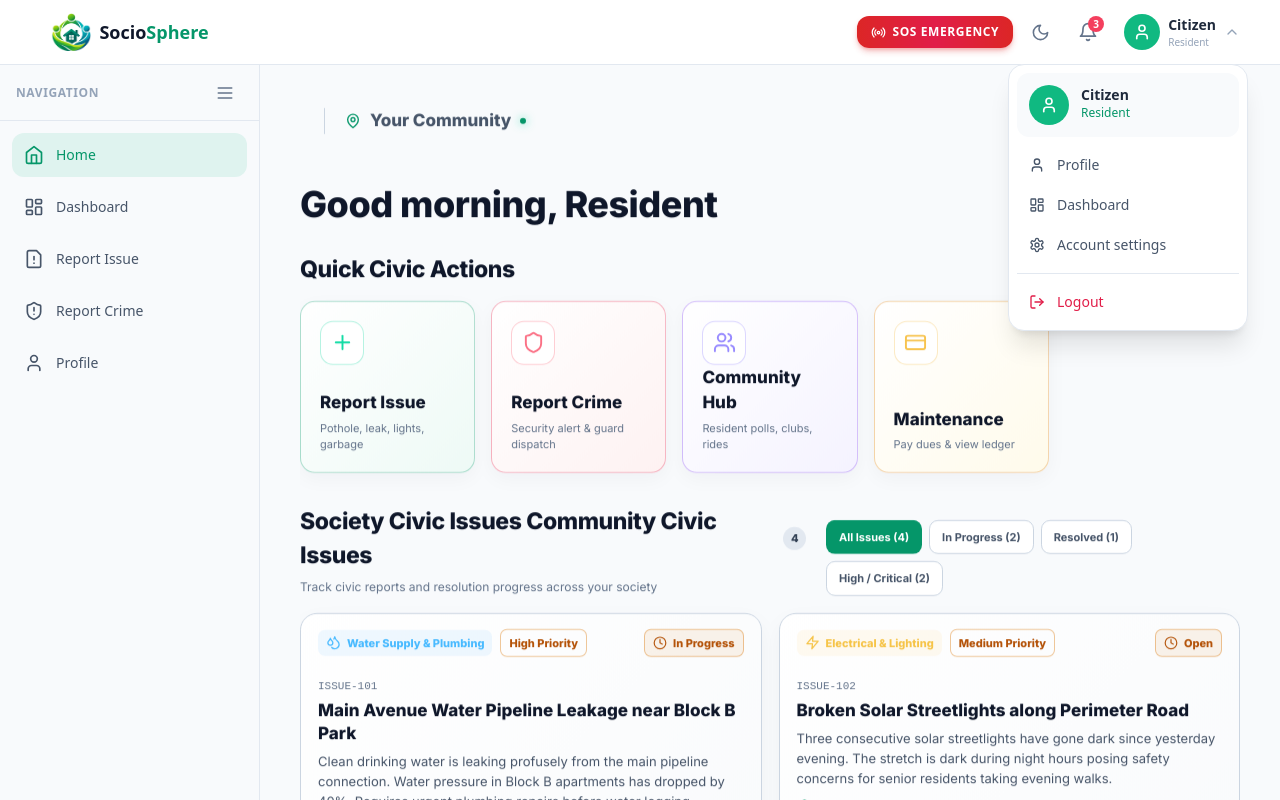
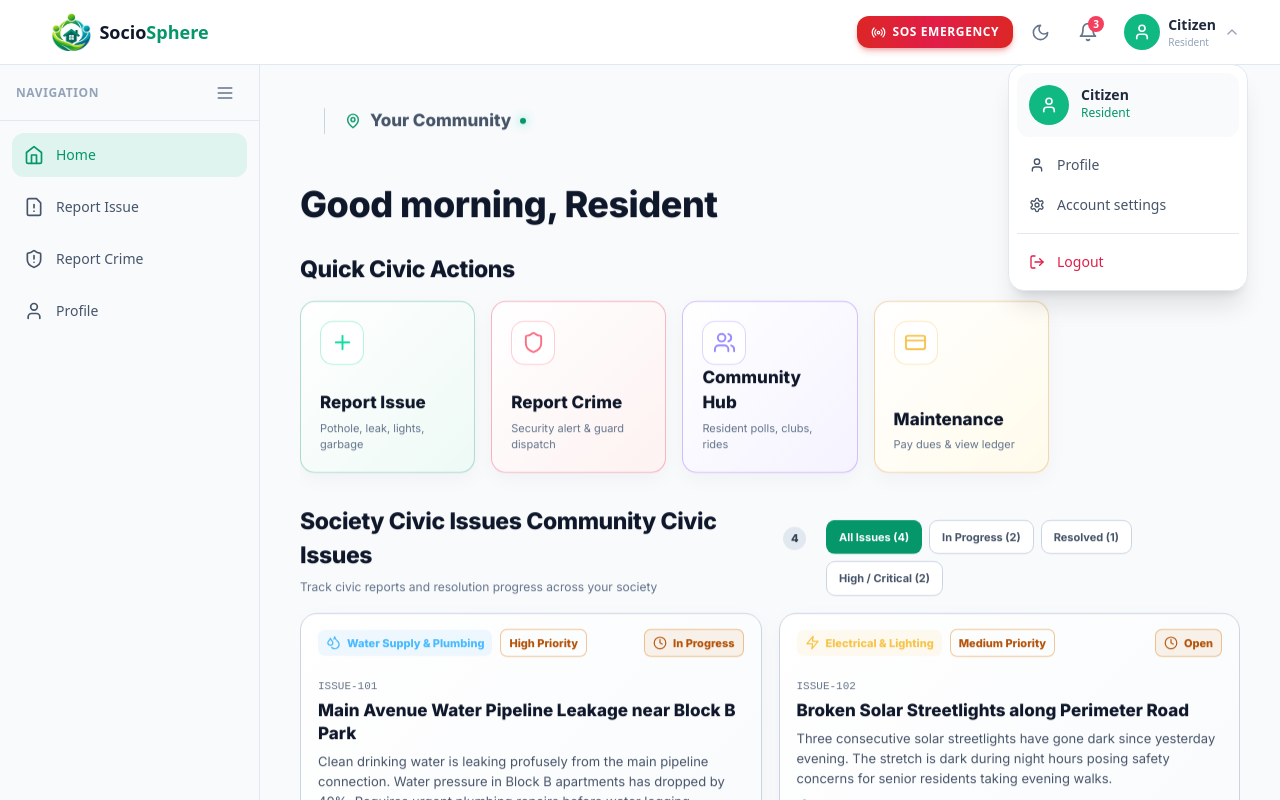
Before and after one commit to FEE-G9/project-socio, a React (Vite) app in the folder sociosphere/: page /citizen/home in a window 1280 px wide. Both pictures are taken after a click on the button "Open profile menu". Shown: the top 800 px of the page. Built offline with nearby package versions, Linux system fonts and the light colour scheme.

Commit message:
temporarily removed dashboard

```diff
--- a/sociosphere/src/App.jsx
+++ b/sociosphere/src/App.jsx
@@ -16,7 +16,7 @@ import ReportCrime from "./pages/citizen/ReportCrime";
 import Home from "./pages/citizen/Home";
 import Profile from "./pages/citizen/Profile";
 import Settings from "./pages/citizen/Settings";
-import Dashboard from "./pages/citizen/Dashboard";
+// import Dashboard from "./pages/citizen/Dashboard";
 import Announcements from "./pages/citizen/Announcements";
 import Maintenance from "./pages/citizen/Maintenance";
 
@@ -52,7 +52,7 @@ function App() {
           <Route index element={<Navigate to="home" replace />} />
           <Route path="home" element={<Home />} />
           <Route path="login" element={<Navigate to="/login" replace />} />
-          <Route path="dashboard" element={<Dashboard />} />
+          {/* <Route path="dashboard" element={<Dashboard />} /> */}
           <Route path="report" element={<Report />} />
           <Route path="report-crime" element={<ReportCrime />} />
           <Route path="profile" element={<Profile />} />
--- a/sociosphere/src/components/layout/CitizenLayout.jsx
+++ b/sociosphere/src/components/layout/CitizenLayout.jsx
@@ -2,7 +2,6 @@ import React, { useEffect, useState } from "react";
 import { Outlet, useLocation, useNavigate } from "react-router-dom";
 import {
   Home,
-  LayoutDashboard,
   FileWarning,
   ShieldAlert,
   User,
@@ -42,11 +41,11 @@ const CitizenLayout = () => {
       href: "/citizen/home",
       icon: Home,
     },
-    {
-      label: "Dashboard",
-      href: "/citizen/dashboard",
-      icon: LayoutDashboard,
-    },
+    // {
+    //   label: "Dashboard",
+    //   href: "/citizen/dashboard",
+    //   icon: LayoutDashboard,
+    // },
     {
       label: "Report Issue",
       href: "/citizen/report",
--- a/sociosphere/src/components/layout/Navbar.jsx
+++ b/sociosphere/src/components/layout/Navbar.jsx
@@ -289,18 +289,16 @@ const Navbar = ({
                   Profile
                 </button>
 
-                {/* DASHBOARD */}
+                {/* Citizen Dashboard is currently disabled. */}
+                {location.pathname.startsWith('/authority') && (
                   <button
-                  onClick={() =>
-                    handleProfileNavigation(
-                      location.pathname.startsWith('/authority') ? '/authority/dashboard' : '/citizen/dashboard'
-                    )
-                  }
+                    onClick={() => handleProfileNavigation("/authority/home")}
                     className="flex w-full items-center gap-3 rounded-xl px-3 py-2.5 text-left text-sm text-slate-600 transition-all duration-200 hover:bg-slate-100 hover:text-slate-900 dark:text-slate-300 dark:hover:bg-slate-800 dark:hover:text-white"
                   >
                     <LayoutDashboard size={16} />
                     Dashboard
                   </button>
+                )}
 
                 {/* SETTINGS */}
                 <button
```
Lines whose indentation alone changed are shown as unchanged.
